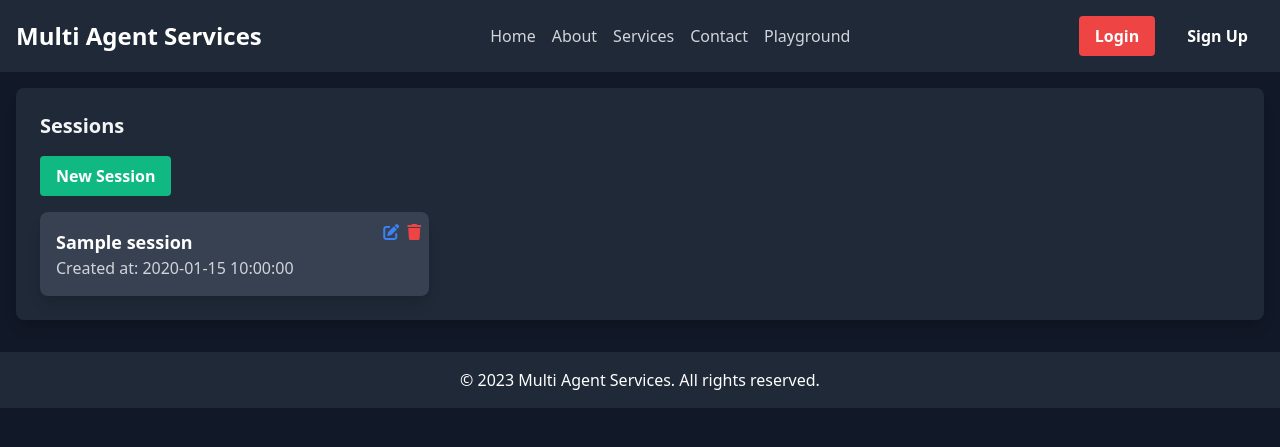
After one commit to SP85691/Multi_Agent_Services, a FastAPI app: template Templates/playground.html in a window 1280 px wide. The commit adds this page. Shown: the top 447 px of the page. Run offline with FastAPI, Linux system fonts and the light colour scheme; the template is opened without the code that fills it: most values are stand-ins (such as "Sample title", 1, 10 or a date in 2020); parts of the project's set-up code (start-up, migrations or seed data) failed here and were passed over.

Commit message:
Frontend Updated

```diff
--- a/Templates/base.html
+++ b/Templates/base.html
@@ -6,6 +6,8 @@
     <title>{% block title %}My Application{% endblock %}</title>
     <!-- Tailwind CSS CDN -->
     <link href="https://cdn.jsdelivr.net/npm/tailwindcss@2.2.19/dist/tailwind.min.css" rel="stylesheet">
+    <!-- Font Awesome CDN -->
+    <link rel="stylesheet" href="https://cdnjs.cloudflare.com/ajax/libs/font-awesome/6.0.0-beta3/css/all.min.css">
 </head>
 <body class="bg-gray-900 text-gray-100">
     {% include "header.html" %}
--- a/Templates/header.html
+++ b/Templates/header.html
@@ -6,6 +6,7 @@
             <a href="{{ url_for('about_page') }}" class="text-gray-300 hover:text-white">About</a>
             <a href="{{ url_for('services_page') }}" class="text-gray-300 hover:text-white">Services</a>
             <a href="{{ url_for('contact_page') }}" class="text-gray-300 hover:text-white">Contact</a>
+            <a href="{{ url_for('playground_page') }}" class="text-gray-300 hover:text-white">Playground</a>
         </nav>
         <div class="flex space-x-4">
             {% if request.cookies.get('access_token') %}
--- /dev/null
+++ b/Templates/playground.html
@@ -0,0 +1,115 @@
+{% extends "base.html" %}
+
+{% block title %}Playground - Multi Agent Services{% endblock %}
+
+{% block header %}
+    <h1 class="text-2xl font-bold">Playground</h1>
+    <p class="text-gray-300">Welcome, <i class="fas fa-user"></i> {{ current_user.Username }}</p>
+{% endblock %}
+
+{% block content %}
+    <div class="bg-gray-800 p-6 rounded-lg shadow-lg">
+        <h2 class="text-xl font-semibold mb-4">Sessions</h2>
+        <button id="new-session-btn" class="bg-green-500 hover:bg-green-700 text-white font-bold py-2 px-4 rounded mb-4">New Session</button>
+        <div id="new-session-modal" class="hidden fixed inset-0 bg-gray-900 bg-opacity-75 flex items-center justify-center z-50">
+            <div class="bg-gray-800 p-6 rounded-lg shadow-lg w-full max-w-md">
+                <h3 class="text-xl font-bold mb-4">Create New Session</h3>
+                <form id="new-session-form">
+                    <div class="mb-4">
+                        <label for="session-name" class="block text-gray-300 mb-2">Session Name</label>
+                        <input type="text" id="session-name" name="session-name" class="w-full p-2 rounded bg-gray-700 text-gray-100" required>
+                    </div>
+                    <div class="flex items-center justify-between">
+                        <button type="submit" class="bg-blue-500 hover:bg-blue-700 text-white font-bold py-2 px-4 rounded">Create</button>
+                        <button type="button" id="close-modal-btn" class="bg-red-500 hover:bg-red-700 text-white font-bold py-2 px-4 rounded">Cancel</button>
+                    </div>
+                </form>
+            </div>
+        </div>
+        <div class="grid grid-cols-1 md:grid-cols-2 lg:grid-cols-3 gap-4">
+            {% for session in sessions %}
+                <div class="bg-gray-700 p-4 rounded-lg shadow-lg relative z-10 group">
+                    <h3 class="text-lg font-bold text-white">{{ session.name }}</h3>
+                    <p class="text-gray-300">Created at: {{ session.created_at }}</p>
+                    <div class="absolute top-2 right-2 flex space-x-2">
+                        <button class="edit-session-btn text-blue-500 hover:text-blue-700" data-session-id="{{ session.id }}">
+                            <i class="fas fa-edit"></i>
+                        </button>
+                        <button class="delete-session-btn text-red-500 hover:text-red-700" data-session-id="{{ session.id }}">
+                            <i class="fas fa-trash"></i>
+                        </button>
+                    </div>
+                    <div class="absolute inset-0 bg-gray-900 bg-opacity-75 flex items-center justify-center opacity-0 group-hover:opacity-100 transition-opacity duration-300">
+                        <button class="bg-blue-500 hover:bg-blue-700 text-white font-bold py-2 px-4 rounded">Create an Agent</button>
+                    </div>
+                </div>
+            {% endfor %}
+        </div>
+    </div>
+    <script>
+        document.getElementById('new-session-btn').addEventListener('click', function() {
+            document.getElementById('new-session-modal').classList.remove('hidden');
+        });
+        document.getElementById('close-modal-btn').addEventListener('click', function() {
+            document.getElementById('new-session-modal').classList.add('hidden');
+        });
+        document.getElementById('new-session-form').addEventListener('submit', async function(event) {
+            event.preventDefault();
+            const sessionName = document.getElementById('session-name').value;
+            const response = await fetch('/sessions/create', {
+                method: 'POST',
+                headers: {
+                    'Content-Type': 'application/json',
+                    'Authorization': `Bearer ${document.cookie.split('=')[1]}`
+                },
+                body: JSON.stringify({ name: sessionName })
+            });
+            if (response.ok) {
+                window.location.reload();
+            } else {
+                alert('Failed to create session');
+            }
+        });
+
+        document.querySelectorAll('.edit-session-btn').forEach(button => {
+            button.addEventListener('click', async function() {
+                const sessionId = this.getAttribute('data-session-id');
+                const newName = prompt('Enter new session name:');
+                if (newName) {
+                    const response = await fetch(`/sessions/sessions/${sessionId}`, {
+                        method: 'PUT',
+                        headers: {
+                            'Content-Type': 'application/json',
+                            'Authorization': `Bearer ${document.cookie.split('=')[1]}`
+                        },
+                        body: JSON.stringify({ name: newName })
+                    });
+                    if (response.ok) {
+                        window.location.reload();
+                    } else {
+                        alert('Failed to update session');
+                    }
+                }
+            });
+        });
+
+        document.querySelectorAll('.delete-session-btn').forEach(button => {
+            button.addEventListener('click', async function() {
+                const sessionId = this.getAttribute('data-session-id');
+                if (confirm('Are you sure you want to delete this session?')) {
+                    const response = await fetch(`/sessions/sessions/${sessionId}`, {
+                        method: 'DELETE',
+                        headers: {
+                            'Authorization': `Bearer ${document.cookie.split('=')[1]}`
+                        }
+                    });
+                    if (response.ok) {
+                        window.location.reload();
+                    } else {
+                        alert('Failed to delete session');
+                    }
+                }
+            });
+        });
+    </script>
+{% endblock %}
--- a/Users/user.py
+++ b/Users/user.py
@@ -27,7 +27,7 @@ async def login(request: Request, username: str = Form(...), password: str = For
     access_token = create_access_token(
         data={"sub": user.Username}, expires_delta=access_token_expires
     )
-    response = RedirectResponse(url="/", status_code=status.HTTP_302_FOUND)
+    response = RedirectResponse(url="/playground", status_code=status.HTTP_302_FOUND)
     response.set_cookie(key="access_token", value=f"Bearer {access_token}", httponly=True)
     return response
 
@@ -62,9 +62,7 @@ async def signup(request: Request, name: str = Form(...), username: str = Form(.
         updatedAt=db_user.updatedAt
     )
 
-    access_token = create_access_token(data={"sub": db_user.Username})
-    response = RedirectResponse(url="/", status_code=status.HTTP_302_FOUND)
-    response.set_cookie(key="access_token", value=f"Bearer {access_token}", httponly=True)
+    response = RedirectResponse(url="/login", status_code=status.HTTP_302_FOUND)
     return response
 
 @user_routes.put("/update_user/{user_id}", response_model=UserUpdate)
--- a/main.py
+++ b/main.py
@@ -8,6 +8,7 @@ from services.db_config import setup_db, get_db
 from models.UserModels import User
 from Users import user
 from Sessions import sessions
+from services.session_management import get_active_sessions
 from dotenv import load_dotenv
 from fastapi.middleware.cors import CORSMiddleware
 from fastapi.templating import Jinja2Templates
@@ -41,10 +42,6 @@ class Token(BaseModel):
     access_token: str
     token_type: str
 
-@app.get("/dashboard", response_class=HTMLResponse, name="read_root")
-def read_root(request: Request, current_user: User = Depends(get_current_user)):
-    return templates.TemplateResponse("home.html", {"request": request, "current_user": current_user})
-
 @app.get("/", response_class=HTMLResponse, name="read_root")
 def read_root(request: Request):
     return templates.TemplateResponse("home.html", {"request": request})
@@ -61,23 +58,27 @@ def services_page(request: Request):
 def contact_page(request: Request):
     return templates.TemplateResponse("contact.html", {"request": request})
 
-@app.post("/token", response_model=Token)
-async def login_for_access_token(form_data: OAuth2PasswordRequestForm = Depends(), db: SessionDB = Depends(get_db)):
-    user = authenticate_user(form_data.username, form_data.password, db)
-    if not user:
-        raise HTTPException(
-            status_code=status.HTTP_401_UNAUTHORIZED,
-            detail="Incorrect username or password",
-            headers={"WWW-Authenticate": "Bearer"},
-        )
-    access_token_expires = timedelta(minutes=ACCESS_TOKEN_EXPIRE_MINUTES)
-    access_token = create_access_token(
-        data={"sub": user.Username}, expires_delta=access_token_expires
-    )
-    return {"access_token": access_token, "token_type": "bearer"}
+@app.get("/playground", response_class=HTMLResponse, name="playground_page")
+def playground_page(request: Request, current_user: User = Depends(get_current_user), db: SessionDB = Depends(get_db)):
+    sessions = get_active_sessions(current_user.id, db)
+    return templates.TemplateResponse("playground.html", {"request": request, "current_user": current_user, "sessions": sessions})
 
 @app.get("/logout", response_class=HTMLResponse, name="logout")
 def logout(request: Request):
     response = RedirectResponse(url="/", status_code=status.HTTP_302_FOUND)
     response.delete_cookie("access_token")
     return response
+
+@app.get("/404", response_class=HTMLResponse, name="not_found_page")
+def not_found_page(request: Request):
+    return templates.TemplateResponse("404.html", {"request": request})
+
+@app.exception_handler(404)
+async def custom_404_handler(request: Request, exc: HTTPException):
+    return RedirectResponse(url="/404")
+
+@app.exception_handler(HTTPException)
+async def custom_http_exception_handler(request: Request, exc: HTTPException):
+    if exc.status_code == status.HTTP_401_UNAUTHORIZED:
+        return RedirectResponse(url="/404")
+    return await request.app.default_exception_handler(request, exc)
```
Also changed, not shown: Services/auth.py (+10 -2 lines), Sessions/sessions.py (+7 -11 lines), Templates/404.html (added, +17 -0 lines), multi_agent.sqlite3.
